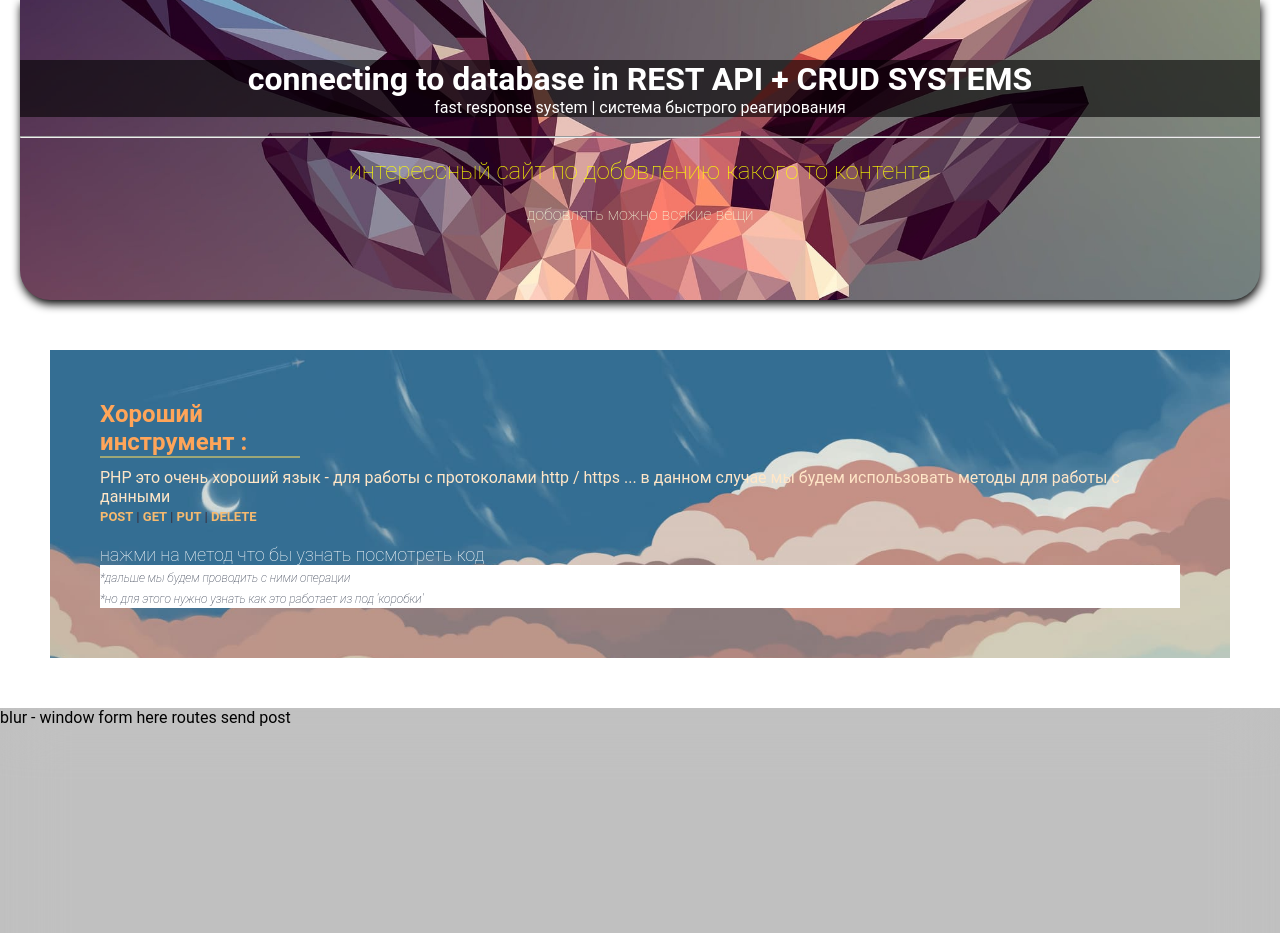
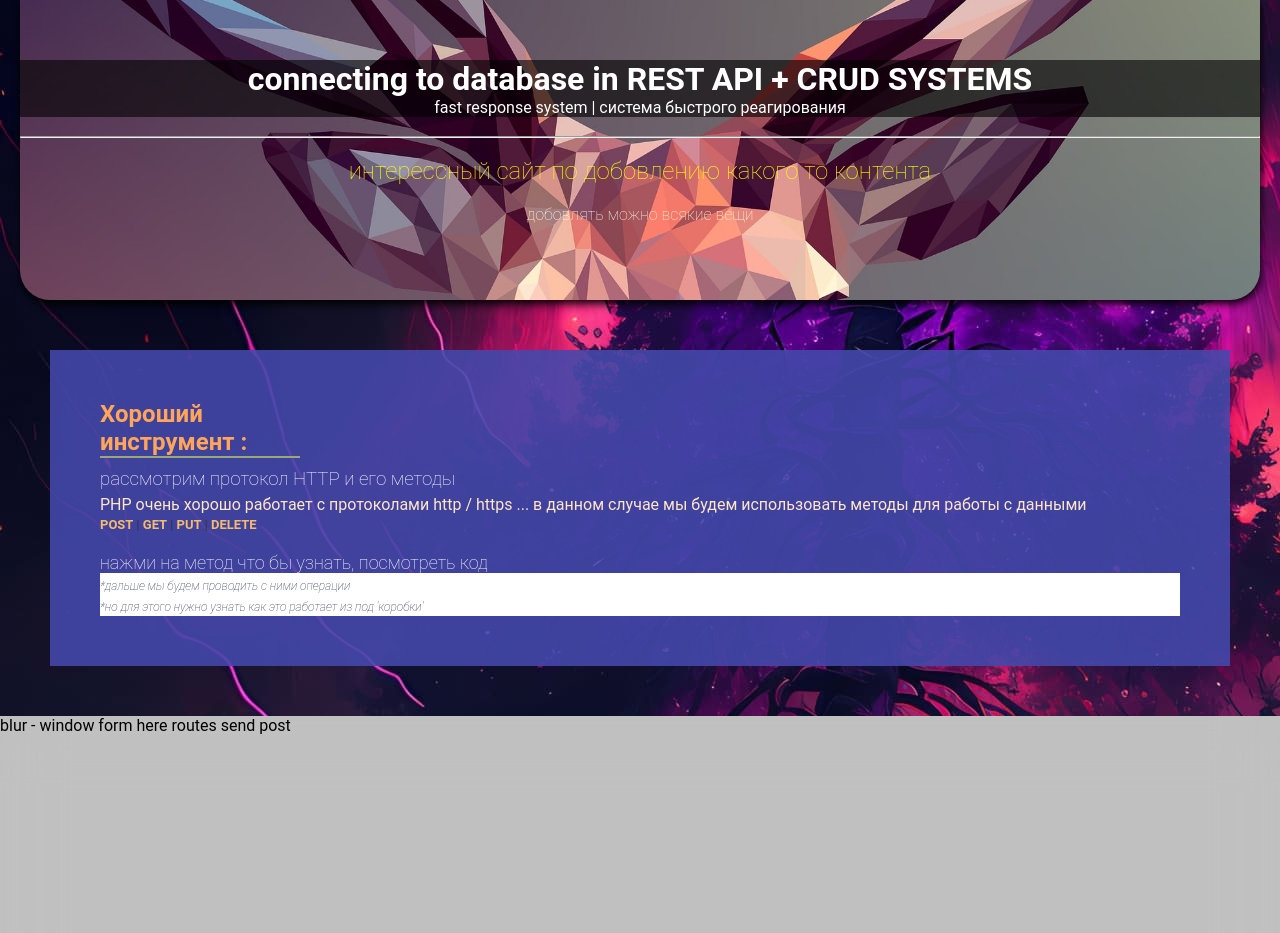
Before and after one commit to NightWolfHSS/php-app-rest-crud, a PHP site: page / in a window 1280 px wide. Shown: the top 933 px of the page. Before the commit the page ends 726 px from the top, so only its background shows below. Run offline with PHP 8.4, Linux system fonts and the light colour scheme.

Commit message:
new style css

```diff
--- a/index.php
+++ b/index.php
@@ -18,40 +18,62 @@
 	    			<i>HTML: форма отправки данных методом post</i>
 	    			<hr class="line">
 	    			<br>
-	    			<pre><code>&lt;form action=&quot;welcome.php&quot; method=&quot;post&quot;&gt;
-Name: &lt;input type=&quot;text&quot; name=&quot;name&quot;&gt;
-E-mail: &lt;input type=&quot;text&quot; name=&quot;email&quot;&gt;
-&lt;input type=&quot;submit&quot;&gt;
+	    			<pre><code>&lt;form action=&quot;myform5.php&quot; method=&quot;post&quot;&gt;
+   &lt;p&gt;First name: &lt;input type=&quot;text&quot; name=&quot;firstname&quot; /&gt;&lt;/p&gt;
+   &lt;p&gt;Last name: &lt;input type=&quot;text&quot; name=&quot;firstname&quot; /&gt;&lt;/p&gt;
+   &lt;input type=&quot;submit&quot; <span style="color: orangered";>name=&quot;submit&quot;</span> value=&quot;Submit&quot; /&gt;
 &lt;/form&gt;</code></pre>
 					<br>
-					<i>PHP: проверка на существование значений и отправка</i>
+					<i>PHP: проверка на существование значений и отправка <span style="color: orangered;">*</span></i>
 					<hr class="line"><br>
-					<pre><code>if(isset($_POST['submit'])
+					<pre><code>if(isset($_POST['<span style="color: orangered;">submit</span>'])
    {
       echo(&quot;First name: &quot; . $_POST['firstname'] . &quot;&lt;br /&gt;\\n&quot;);
       echo(&quot;Last name: &quot; . $_POST['lastname'] . &quot;&lt;br /&gt;\\n&quot;);
    }</code></pre>
+   <br><hr class="line"><br>
+					<i style="color: #A4907C;">это очень примитивный пример, еще нужно учесть и безопасность отправки и корректность данных (что бы не было повторяющихся данных либо что бы данные не утекли - не были подделаны или похищены)</i>
 
 				</b>
 	    	</div>
 
 	    	<div class="pop-get xget-c">
-    			<p>метод GET - для получения данных </p>
-    			<i>по хорошему написать бы псевдокод</i>
+    			<p>Метод GET - используется для получения данных</p>
+    			<i>Как мы помним - у http есть методы - POST - GET - PUT - DELETE и много еще каких</i><br><br>
+    			<i>Метод GET используется для того что бы получить данные - например из баз данных</i><br><rb>
+    			<i>К примеру, если мы хотим передать серверу два значения, имя пользователя и его возраст, то это можно сделать следующей строкой:</i>
+    			<br><br>
     			<b class="smooth">
-    					<pre><code>// and &quot; <span style="color: orangered;">welcome_get.php</span> &quot; looks like this:
-Welcome &lt;?php echo $_GET[&quot;name&quot;]; ?&gt;&lt;br&gt;
-Your email address is: &lt;?php echo $_GET[&quot;email&quot;]; ?&gt;</code></pre>
-    			</b>
+    					<pre><code>URL: &quot; http://site.ru/page.php<span style="color: orangered;">?name=dima&age=27</span> &quot;</code></pre>
+
+    			</b><br>
+    			<i>Когда выполнен данный запрос, данные попадают в так называемую переменную окружения QUERY_STRING, из которой их можно получить на сервере с помощью серверного языка веб-программирования.
+Вот пример, как это можно сделать на языке PHP.</i><br><br>
+<hr class="line"><br>
+			  <b class="smooth">
+			  	<pre><code>&lt;?php
+echo &quot;Ваше имя: &quot; . <span style="color: orangered;">$_GET[&quot;name&quot;]</span> . &quot;&lt;br /&gt;&quot;;
+echo &quot;Ваш возраст: &quot; <span style="color: orangered;"> $_GET[&quot;age&quot;] </span>. &quot;&lt;br /&gt;&quot;;
+?&gt;</code></pre>
+			  </b><br><hr class="line"><br>
+			  <i>
+			  	будет выведено:<br>
+			  	Ваше имя: dima <br>
+				Ваш возраст: 27
+			  </i>
+
     		</div>
+
 	    	<div class="pop-put xput-c">
 	    		<p>метод PUT - для изменения / редактирования данных </p>
 	    		<i>по хорошему написать бы псевдокод</i>
 	    	</div>
+
 	    	<div class="pop-del xdel-c">
 	    		<p>метод DELETE - для удаление данных </p>
 	    		<i>по хорошему написать бы псевдокод</i>
 	    	</div>
+
     	</div>
     </div>
 
@@ -71,7 +93,8 @@ Your email address is: &lt;?php echo $_GET[&quot;email&quot;]; ?&gt;</code></pre
     <div class="section">
     	<section class="mob-i">
 	       <h2>Хороший инструмент : </h2>
-		   <p>PHP это очень хороший язык - для работы с протоколами http / https ... в данном случае мы будем использовать методы для работы с данными <br>
+	       <h3 style="font-weight: 100; padding-bottom: 5px;">рассмотрим протокол HTTP и его методы</h3>
+		   <p>PHP очень хорошо работает с  протоколами http / https ... в данном случае мы будем использовать методы для работы с данными <br>
 		   	<b>
 		   	<span class="x-click xpost" title="данный метод используется для добовления данных">POST</span> |
 		   	<span class="x-click xget" title="данный метод используется для получения данных">GET</span> |
@@ -80,7 +103,7 @@ Your email address is: &lt;?php echo $_GET[&quot;email&quot;]; ?&gt;</code></pre
 
 		   	</b></p>
 		   	<br>
-		   	<div class="mini-text"><p>нажми на метод что бы узнать посмотреть код</p>
+		   	<div class="mini-text"><p>нажми на метод что бы узнать, посмотреть код</p>
 		   		<div class="mono">
 		   			<i class="mini-t">*дальше мы будем проводить с ними операции</i><br>
 		  		 	<i class="mini-t">*но для этого нужно узнать как это работает из под 'коробки'</i>
--- a/root/css/main.css
+++ b/root/css/main.css
@@ -14,11 +14,16 @@
             user-select: none; /* Non-prefixed version, currently
                                   supported by Chrome, Edge, Opera and Firefox */
 }
+::-webkit-scrollbar {
+display: none;
+}
 
 /*html { overflow: hidden; }*/
 
 
-
+body {
+	background-image: url('../images/imagecompressor/f4.jpg');
+}
 @keyframes showImagen {
 	from {
 		opacity: 0;
@@ -28,7 +33,7 @@
 	}
 	50% {
 		opacity: 1;
-		background-image: url('../images/imagecompressor/sda.jpg');
+		background-image: url('../images/imagecompressor/f4.jpg');
         background-position-y: 45%;
 	}
 	to {
@@ -77,6 +82,7 @@ i { font-size: 12px; }
 .line { border: 1px solid #FFD95A; color: #FFD95A; }
 .smooth { font-size: 14px!important; color: #FFF7D4!important; font-weight: 100;}
 .pop-get, .pop-post, .pop-put, .pop-del {
+	overflow-y: auto;
 	border: 3px solid silver;
 	max-height: 400px;
 	max-width: 400px;
@@ -104,10 +110,7 @@ i { font-size: 12px; }
 .contain-header-x h2 { font-weight: 100; margin-bottom: 20px; color: yellow; }
 .contain-header-x p { color: #F6FFDE; }
 .section {
-	background-image: url('../images/imagecompressor/f3.jpg');
-	background-position-y: 25%;
-	background-size: cover;
-	background-color: grey;
+	background-color: #4448abe3;
 	margin: 50px;
 	padding: 50px;}
 	.section h2 { color: #FFA559; border-bottom: 2px solid #9CA777; width: 200px; margin-bottom: 10px;}
@@ -118,7 +121,7 @@ i { font-size: 12px; }
     .mini-text { font-size: 18px; font-weight: 100; border-bottom: 1px solid white;}
     .mini-text p { color: white; }
     .mono { background: white; }
-.mini-t { color: #212A3E;}
+.mini-t { color: #2A2F4F;}
 .content {
 	background: silver;
 	height: 1000px;
```
